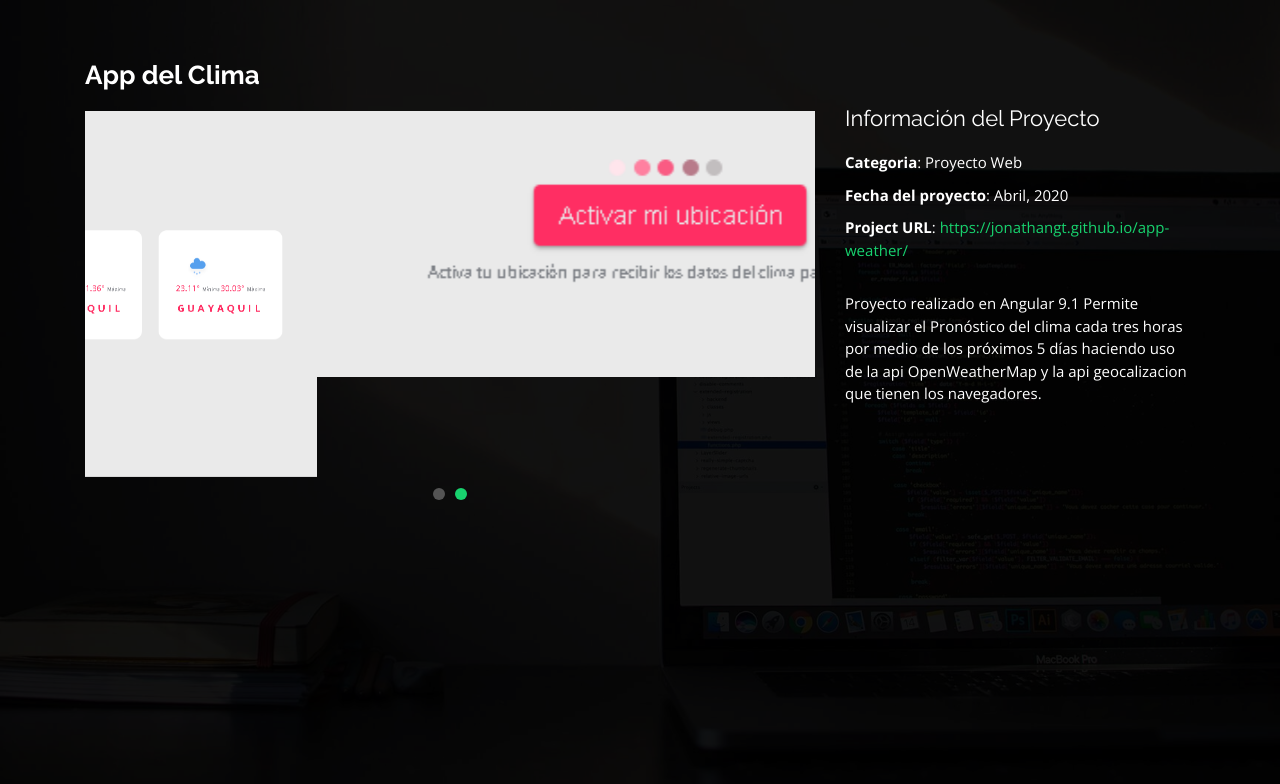
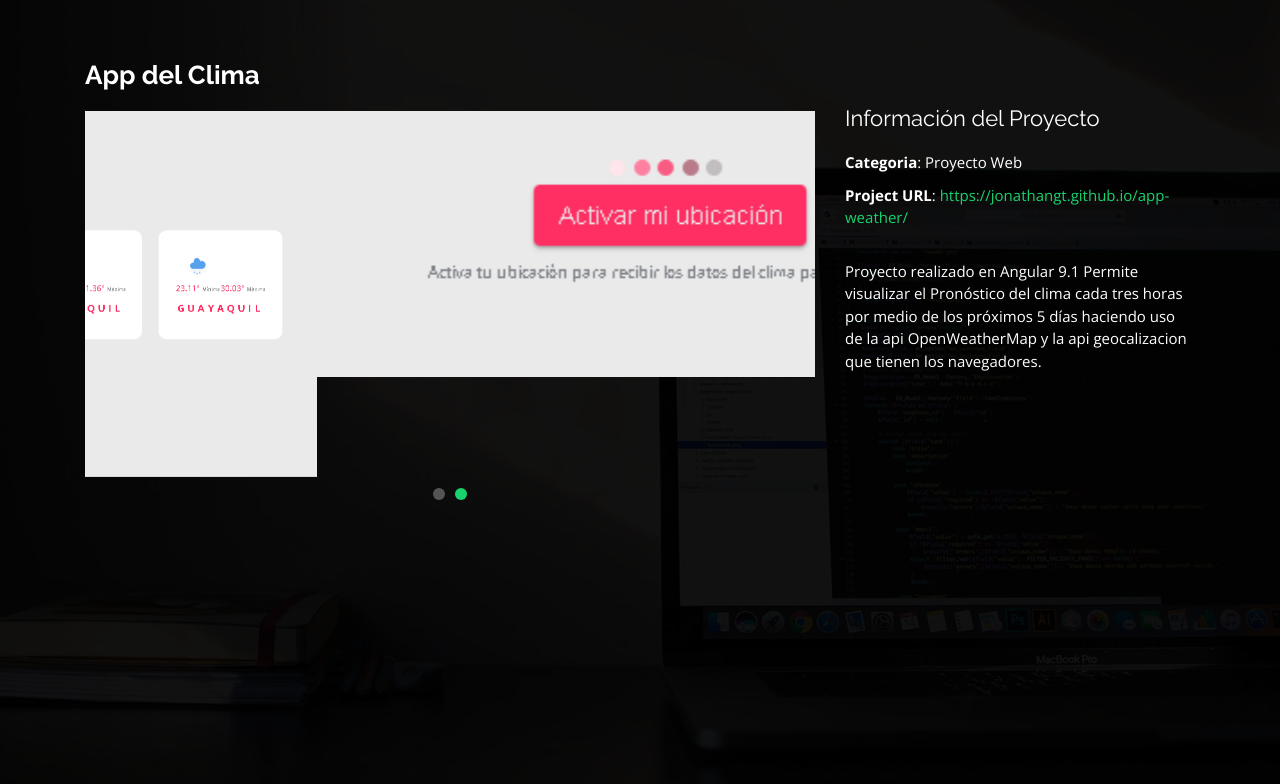
Before and after one commit to Jonathangt/portafolio, a plain HTML site: page proyectos/app_clima.html in a window 1280 px wide. Drawn offline with nearby package versions, Linux system fonts and the light colour scheme.

Commit message:
Update app_clima.html

```diff
--- a/proyectos/app_clima.html
+++ b/proyectos/app_clima.html
@@ -48,7 +48,6 @@
           <h3>Información del Proyecto</h3>
           <ul>
             <li><strong>Categoria</strong>: Proyecto Web</li>
-            <li><strong>Fecha del proyecto</strong>: Abril, 2020</li>
             <li><strong>Project URL</strong>: <a   target="_blank" href="https://jonathangt.github.io/app-weather/">https://jonathangt.github.io/app-weather/</a></li>
           </ul>
           <p>
```
